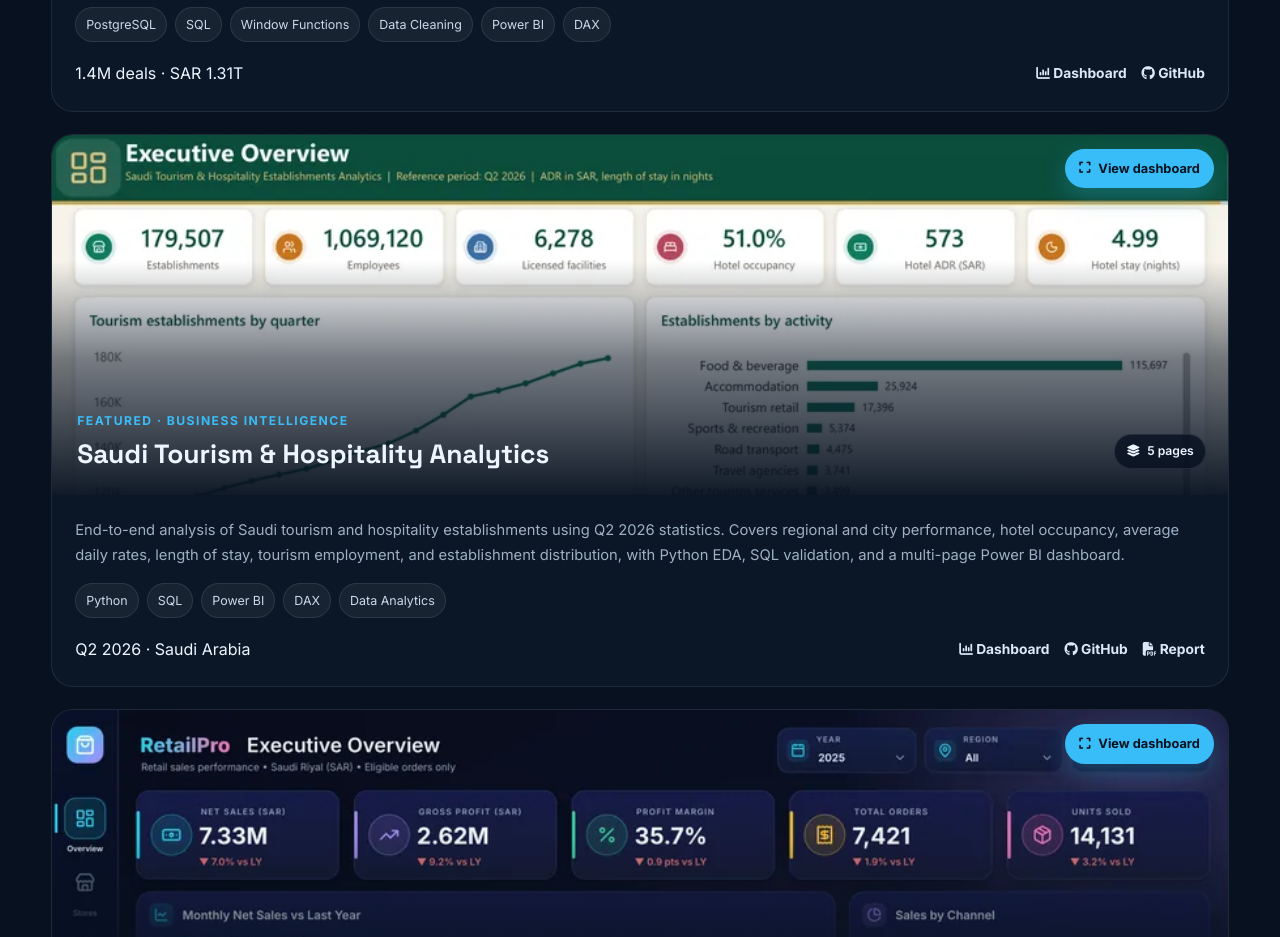
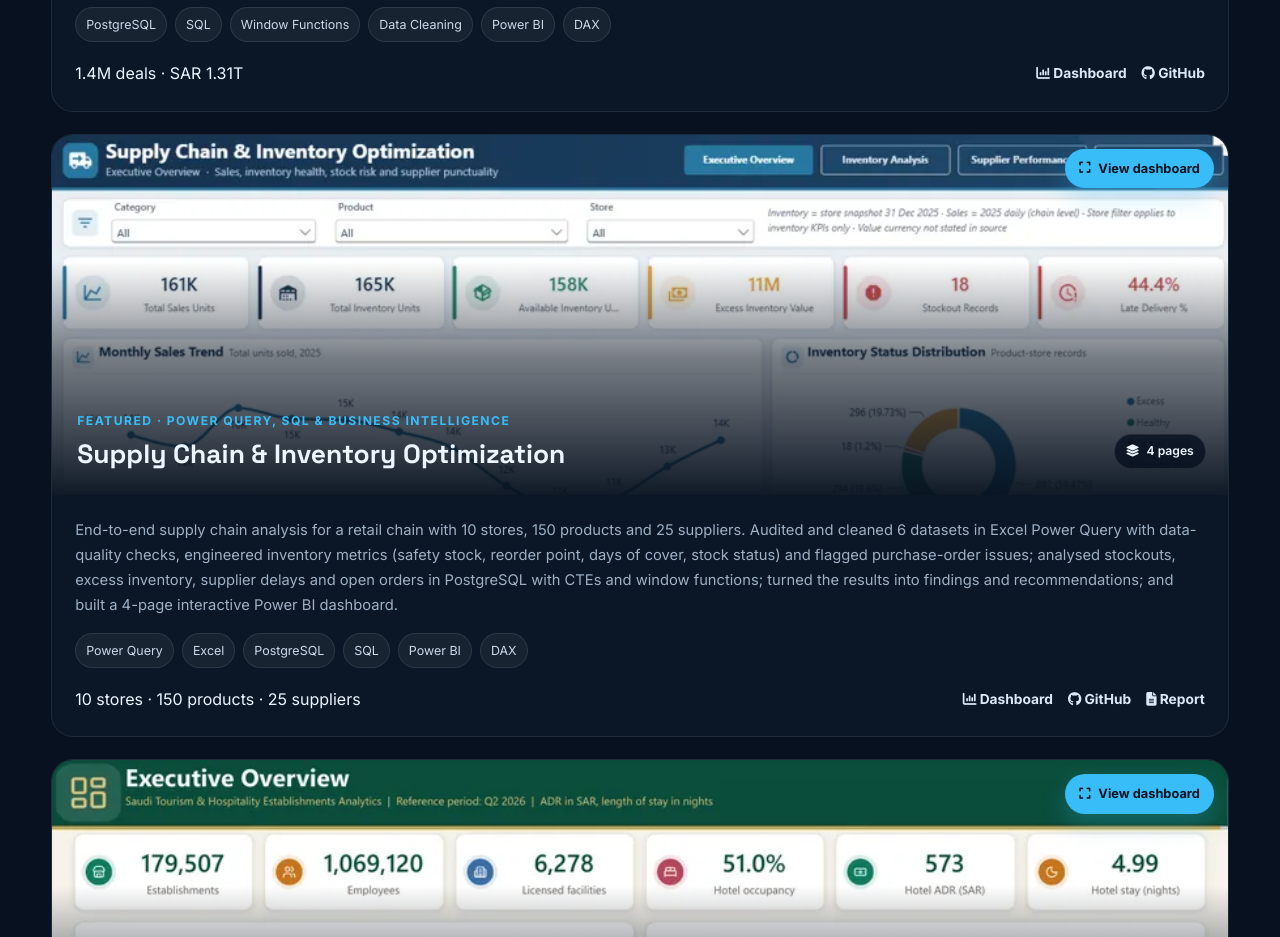
Before and after one commit to mosalih23-c/mohamed-salih-portfolio, a plain HTML site: page index.html in a window 1280 px wide. Shown: the part 5700-6637 px from the top of the page. Drawn offline with Linux system fonts and the light colour scheme.

Commit message:
Add Supply Chain & Inventory Optimization project with 4-page dashboard gallery
Co-Authored-By: Claude Opus 5.5 <noreply@anthropic.com>
Claude-Session: https://claude.ai/code/session_012YpqfdkYZrLtrGap37X8DJ

```diff
--- a/index.html
+++ b/index.html
@@ -1169,6 +1169,24 @@
                             <div class="tags" style="margin-top:15px"><span class="tag">PostgreSQL</span><span class="tag">SQL</span><span class="tag">Window Functions</span><span class="tag">Data Cleaning</span><span class="tag">Power BI</span><span class="tag">DAX</span></div>
                             <div class="project-meta"><span>1.4M deals · SAR 1.31T</span>
                                 <div class="project-links"><button type="button" class="dash-link" data-gallery="saudi-real-estate" data-start="0"><i class="fa-solid fa-chart-column"></i> Dashboard</button><a href="https://github.com/mosalih23-c/Saudi-Real-Estate-Market-Analysis-SQL" target="_blank" rel="noopener noreferrer"><i class="fab fa-github"></i> GitHub</a></div>
+                            </div>
+                        </div>
+                    </article>
+                    <article class="project featured">
+                        <div class="project-cover has-dash">
+                            <img src="assets/dashboards/supply-chain/01-executive-overview-thumb.webp" alt="Supply Chain and Inventory Optimization Power BI dashboard" loading="lazy">
+                            <span class="dash-count"><i class="fa-solid fa-layer-group" aria-hidden="true"></i> 4 pages</span>
+                            <button class="dash-open" type="button" data-gallery="supply-chain" data-start="0" aria-label="View the Supply Chain and Inventory Optimization Power BI dashboard (4 pages)"><i class="fa-solid fa-expand" aria-hidden="true"></i> View dashboard</button>
+                            <div class="cover-text">
+                                <div class="cover-label">Featured · Power Query, SQL &amp; Business Intelligence</div>
+                                <h3>Supply Chain &amp; Inventory Optimization</h3>
+                            </div>
+                        </div>
+                        <div class="project-body">
+                            <p>End-to-end supply chain analysis for a retail chain with 10 stores, 150 products and 25 suppliers. Audited and cleaned 6 datasets in Excel Power Query with data-quality checks, engineered inventory metrics (safety stock, reorder point, days of cover, stock status) and flagged purchase-order issues; analysed stockouts, excess inventory, supplier delays and open orders in PostgreSQL with CTEs and window functions; turned the results into findings and recommendations; and built a 4-page interactive Power BI dashboard.</p>
+                            <div class="tags" style="margin-top:15px"><span class="tag">Power Query</span><span class="tag">Excel</span><span class="tag">PostgreSQL</span><span class="tag">SQL</span><span class="tag">Power BI</span><span class="tag">DAX</span></div>
+                            <div class="project-meta"><span>10 stores · 150 products · 25 suppliers</span>
+                                <div class="project-links"><button type="button" class="dash-link" data-gallery="supply-chain" data-start="0"><i class="fa-solid fa-chart-column"></i> Dashboard</button><a href="https://github.com/mosalih23-c/Supply-Chain-Inventory-Optimization-Analysis" target="_blank" rel="noopener noreferrer"><i class="fab fa-github"></i> GitHub</a><a href="https://github.com/mosalih23-c/Supply-Chain-Inventory-Optimization-Analysis/blob/main/reborts/Supply_Chain_Tasks_5_6_Findings_Recommendations.docx" target="_blank" rel="noopener noreferrer"><i class="fa-solid fa-file-lines"></i> Report</a></div>
                             </div>
                         </div>
                     </article>
@@ -1449,6 +1467,15 @@
                     ["saudi-real-estate/02-regions", "Regions"],
                     ["saudi-real-estate/03-riyadh", "Riyadh Districts"],
                     ["saudi-real-estate/04-prices-types", "Prices & Property Types"]
+                ]
+            },
+            "supply-chain": {
+                title: "Supply Chain & Inventory Optimization",
+                pages: [
+                    ["supply-chain/01-executive-overview", "Executive Overview"],
+                    ["supply-chain/02-inventory-analysis", "Inventory Analysis"],
+                    ["supply-chain/03-supplier-performance", "Supplier Performance"],
+                    ["supply-chain/04-purchase-orders", "Purchase Orders"]
                 ]
             },
             "saudi-tourism": {
```
Also changed, not shown: assets/dashboards/supply-chain/01-executive-overview-thumb.webp (added), assets/dashboards/supply-chain/01-executive-overview.webp (added), assets/dashboards/supply-chain/02-inventory-analysis-thumb.webp (added), assets/dashboards/supply-chain/02-inventory-analysis.webp (added), assets/dashboards/supply-chain/03-supplier-performance-thumb.webp (added), assets/dashboards/supply-chain/03-supplier-performance.webp (added), assets/dashboards/supply-chain/04-purchase-orders-thumb.webp (added), assets/dashboards/supply-chain/04-purchase-orders.webp (added).
